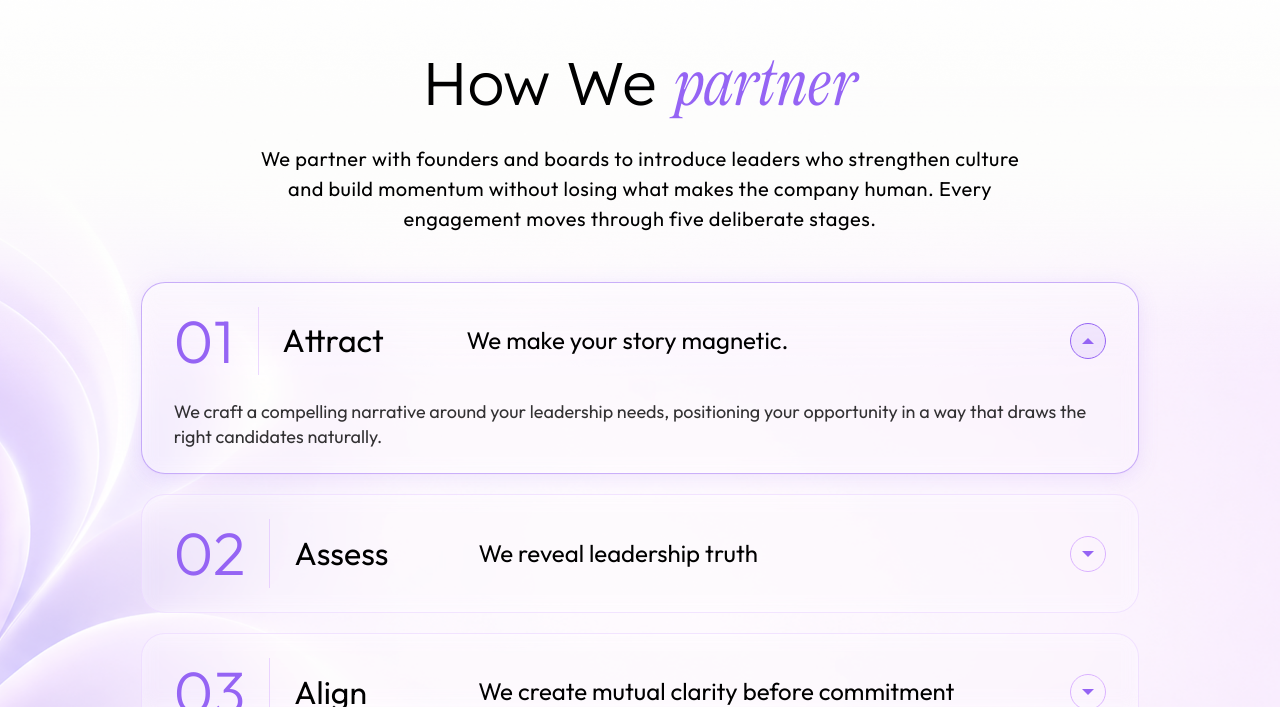
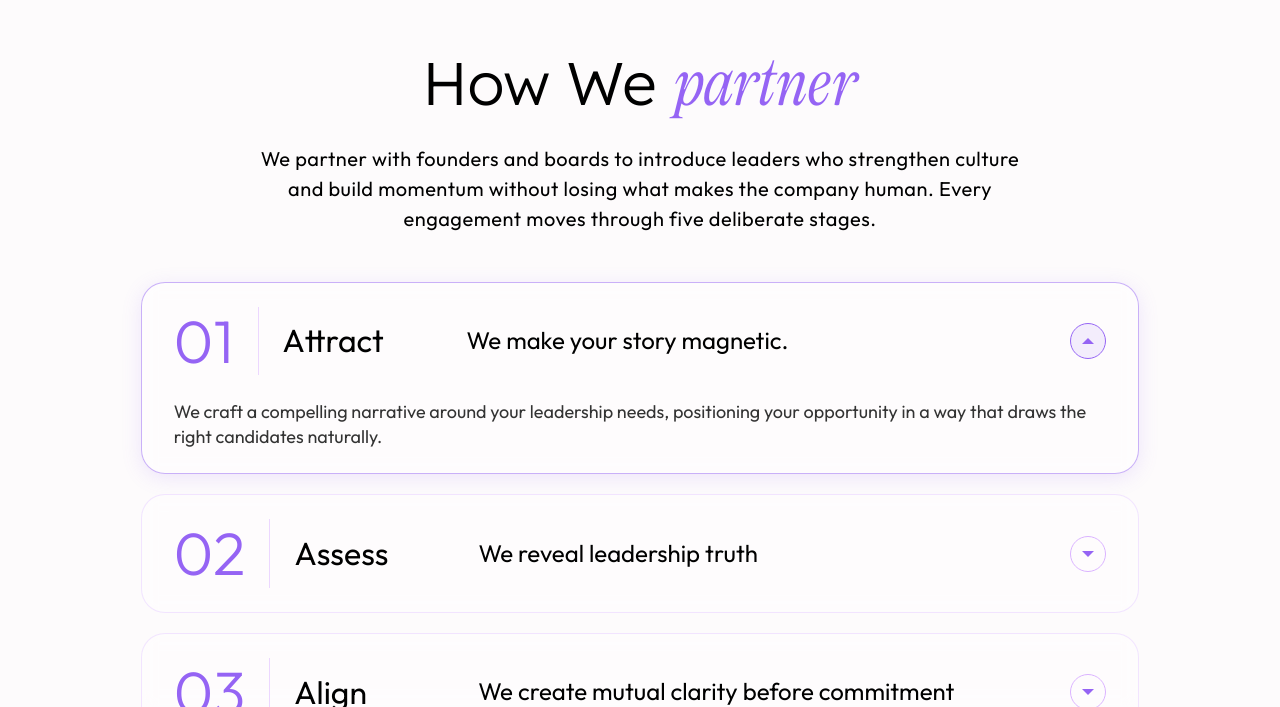
Before and after one commit to Farhan1820-creator/rezenate2.0, a Next.js app: page / in a window 1280 px wide. Shown: the part 2793-3500 px from the top of the page. Built offline with nearby package versions, Linux system fonts and the light colour scheme; a web font is replaced by a local one.

Commit message:
latest updates

```diff
--- a/app/(site)/HowWePartner.tsx
+++ b/app/(site)/HowWePartner.tsx
@@ -149,8 +149,8 @@ export default function HowWePartner() {
   };
 
   return (
-    <section className="relative py-20 px-4">
-      <div className="absolute top-0 left-0 right-0 h-[1200px] bg-[url('/hwp/background.png')] bg-cover bg-center -z-10" />
+    <section className="relative py-20 px-4 bg-background">
+      <div className="absolute top-0 left-0 right-0 h-[1200px] bg-[url('/hwp/background2.png')] bg-cover bg-center -z-10" />
 
       <h2 className="font-readex-pro text-center text-[40px] md:text-[40px] lg:text-[50px] xl:text-[60px] 2xl:text-[60px] mb-4">
         How We <span className="font-tartuffo text-[#9564F4]">partner</span>
--- a/app/(site)/LTW.tsx
+++ b/app/(site)/LTW.tsx
@@ -6,7 +6,7 @@ import { motion } from "framer-motion";
 
 export default function LeadTheWayCTA() {
   return (
-<section className="relative overflow-hidden h-[70vh] md:h-[75vh] lg:h-[100vh] flex flex-col items-center bg-[url('/LTW/bg-image.png')] bg-cover bg-center ">
+<section className="relative overflow-hidden h-[70vh] md:h-[75vh] lg:h-[100vh] flex flex-col items-center bg-[url('/LTW/bg-image.png')] bg-cover bg-center bg-background ">
 
   <div className="flex-1 flex flex-col items-center justify-center">
 
@@ -61,7 +61,7 @@ export default function LeadTheWayCTA() {
 
         <footer className="relative bottom-0 w-full bg-[#8B5CF6] py-4 mt-auto flex items-center justify-center">
     <p className="text-center font-outfit font-normal text-[18px] md:text-[22px] lg:text-[24px] xl:text-[26px] 2xl:text-[28px] text-white ">
-      © Rezenate 2025. All rights reserved.
+      © Rezenate 2026. All rights reserved.
     </p>
   </footer>
     </section>
--- a/app/(site)/LeadershipCTA.tsx
+++ b/app/(site)/LeadershipCTA.tsx
@@ -5,7 +5,7 @@ import { motion } from "framer-motion";
 
 export default function LeadershipCTA() {
   return (
-    <section className="relative overflow-hidden h-[60vh] md:h-[70vh] lg:h-[80vh] xl:h-[110vh] 2xl:h-[120vh]   py-18 md:py-0 flex items-center md:justify-auto justify-center bg-[url('/leadership/bg-image.png')] bg-cover bd-center   md:bg-cover md:bg-center bg-background">
+    <section className="relative overflow-hidden h-[60vh] md:h-[70vh] lg:h-[80vh] xl:h-[110vh] 2xl:h-[120vh]   py-18 md:py-0 flex items-center md:justify-auto justify-center bg-[url('/leadership/bg-image3.png')] bg-cover bg-center   md:bg-cover md:bg-top bg-background">
 
       {/* Foreground — rotated flower shape, top-right */}
       <div className="absolute z-0 top-[-250px]  md:right-[-40]  lg:right-[-2] xl:right-0 2xl:right-[0px]  md:h-[990px]  md:w-[400px] lg:h-[1000px] lg:w-[480px]  xl:h-[1100px] xl:w-[650px]  2xl:h-[1309px] 2xl:w-[800px]">
--- a/app/(site)/StrategySection.tsx
+++ b/app/(site)/StrategySection.tsx
@@ -7,7 +7,7 @@ import { motion } from "framer-motion";
 
 export default function StrategySection() {
   return (
-    <section className="relative w-full overflow-hidden">
+    <section className="relative w-full overflow-hidden bg-background">
       {/* Full-width background image */}
       <img
         src="/strategy/image.png"
--- a/app/(site)/ValuesSection.tsx
+++ b/app/(site)/ValuesSection.tsx
@@ -57,7 +57,7 @@ export default function ValuesSection() {
     <section
       ref={ref}
       id="next-section"
-      className="relative  py-15 lg:py-18 xl:py-20 md:pb-25 lg:pb-35 xl:pb-40 2xl:pb-50 w-full flex flex-col items-center justify-center bg-white"
+      className="relative  py-15 lg:py-18 xl:py-20 md:pb-25 lg:pb-35 xl:pb-40 2xl:pb-50 w-full flex flex-col items-center justify-center bg-background"
     >
       <h2 className="text-[22px] md:text-[30px] lg:text-[38px] text-center max-w-[95%] md:max-w-[90%] lg:max-w-[75%] xl:max-w-[60%] 2xl:max-w-[40%] mx-auto mb-4 md:mb-0 lg:mb-15 xl:mb-19 font-boldonse leading-[151.8%]">
         The way we work should reflect the way we live.
--- a/app/(site)/page.tsx
+++ b/app/(site)/page.tsx
@@ -9,7 +9,7 @@ import LeadTheWayCTA from "./LTW";
 
 export default function HomePage() {
   return (
-    <>
+    <div className="bg-background">
       <Hero />
       <StrategySection/>
       <ValuesSection />
@@ -17,6 +17,6 @@ export default function HomePage() {
       <TheFounders/>
       <LeadershipCTA/>
       <LeadTheWayCTA/>
-    </>
+      </div>
   );
 }
--- a/app/globals.css
+++ b/app/globals.css
@@ -1,7 +1,7 @@
 @import "tailwindcss";
 
 :root {
-  --background: #fdfdfb;
+  --background: #fdfbfc;
   --foreground: #171717;
       --muted-foreground: #474747;
 
```
Also changed, not shown: public/hwp/background2.png (added), public/leadership/bg-image3.png (added).
